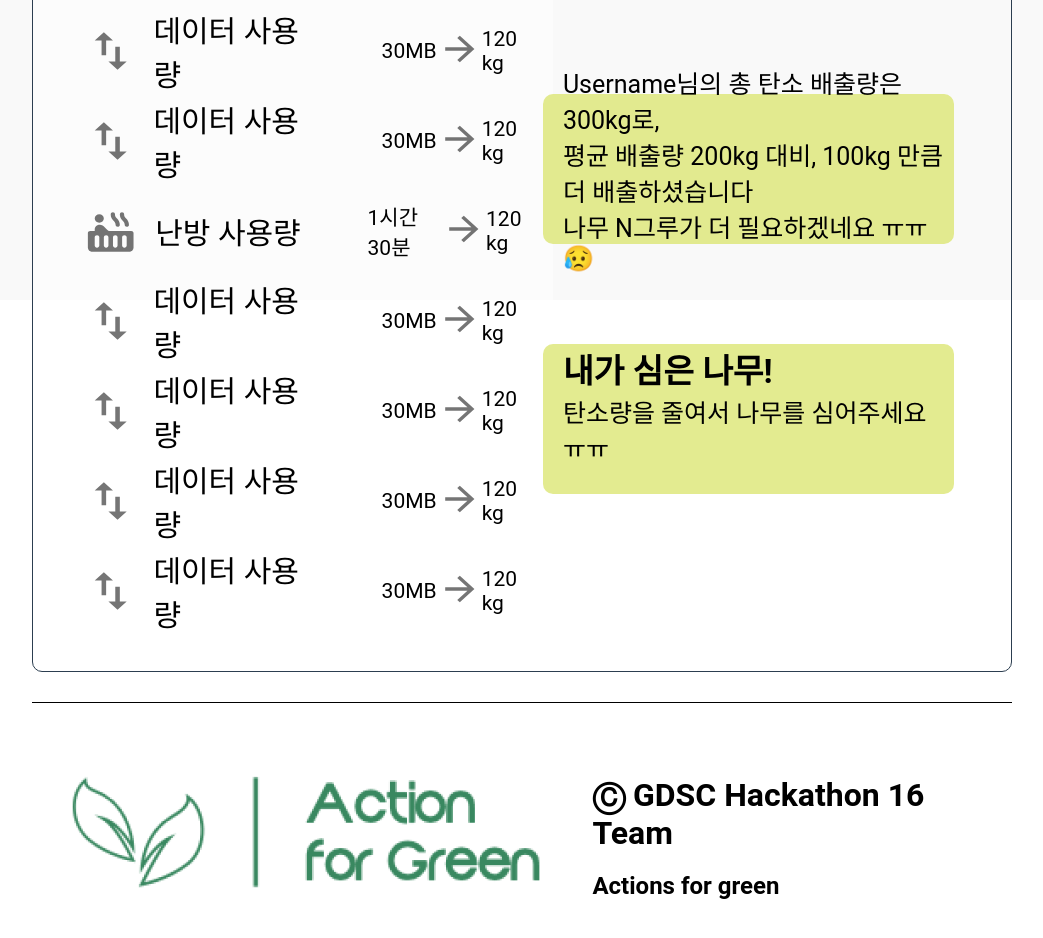
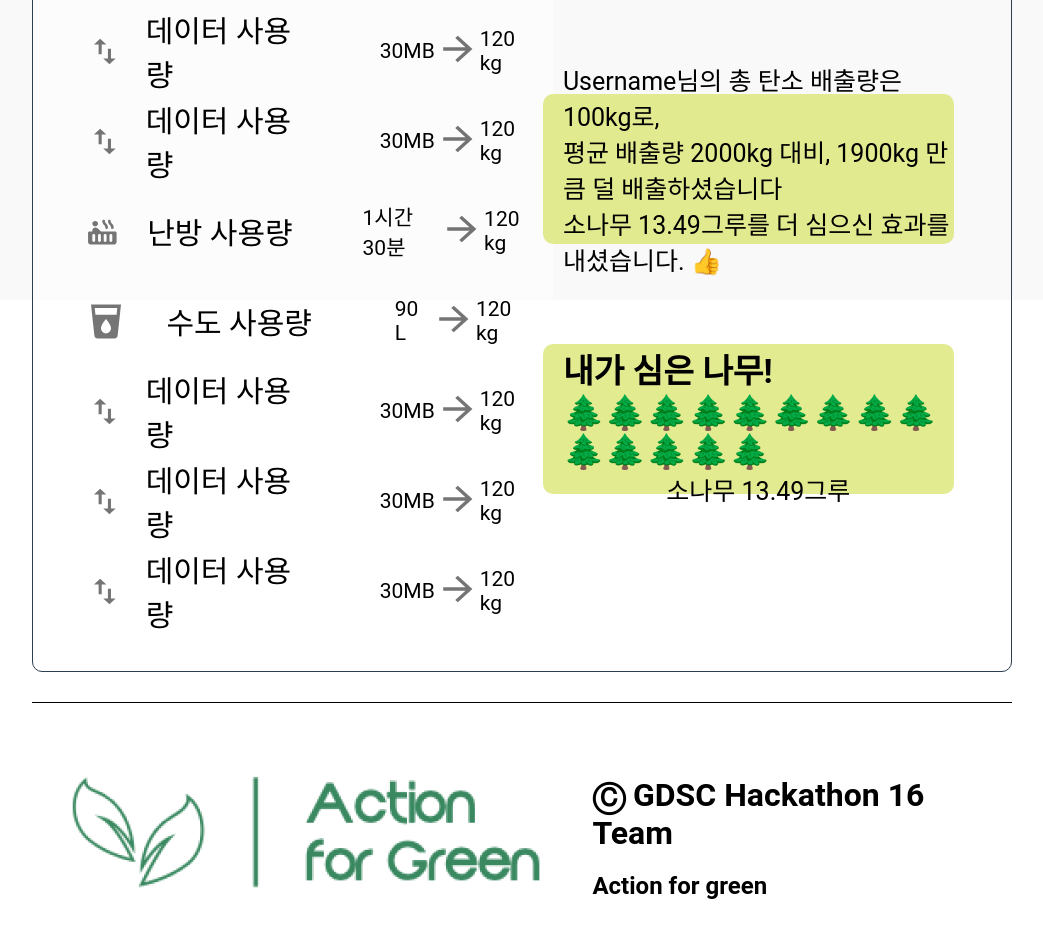
Before and after one commit to kasterra/16_ActionForGreen, a React (Create React App) app: page /dashboard in a window 1280 px wide. Shown: the part 1020-1958 px from the top of the page, without its empty margins (118-1161 px from the left). Built offline with nearby package versions, Linux system fonts and the light colour scheme.

Commit message:
on construction...

```diff
--- a/src/components/Dashboard/Dashboard.jsx
+++ b/src/components/Dashboard/Dashboard.jsx
@@ -13,6 +13,13 @@ import Footer from "components/Footer/Footer";
 // eslint-disable-next-line react/prop-types
 const Dashboard = ({ yourCarbon, averageCarbon }) => {
   const [currentMenu, setCurrentMenu] = useState(0);
+  const repeatTree = num => {
+    let trees = "";
+    for (let i = 0; i < num; ++i) {
+      trees += "🌲";
+    }
+    return trees;
+  };
   return (
     <div className="dashboard">
       <div className="app-bar">
@@ -82,7 +89,7 @@ const Dashboard = ({ yourCarbon, averageCarbon }) => {
                       carbonEmit={120}
                     />
                     <UsageData
-                      kindOfUsage="data"
+                      kindOfUsage="water"
                       usedAmount={90}
                       carbonEmit={120}
                     />
@@ -115,18 +122,29 @@ const Dashboard = ({ yourCarbon, averageCarbon }) => {
                       </span>
                       {averageCarbon > yourCarbon ? (
                         <span>
-                          나무 N그루를 더 심으신 효과를 내셨습니다. 👍
+                          소나무 {((averageCarbon - yourCarbon) / 10000) * 71}
+                          그루를 더 심으신 효과를 내셨습니다. 👍
                         </span>
                       ) : (
-                        <span>나무 N그루가 더 필요하겠네요 ㅠㅠ 😥</span>
+                        <span>
+                          소나무 {((yourCarbon - averageCarbon) / 10000) * 71}
+                          그루가 더 필요하겠네요 ㅠㅠ 😥
+                        </span>
                       )}
                     </div>
                     <div className="box tree-box bottom">
                       <span className="box-title">내가 심은 나무!</span>
                       {averageCarbon > yourCarbon ? (
                         <>
-                          <div className="trees">🌲🌲🌲🌲🌲🌲🌲</div>
-                          <span className="tree-description">나무 N그루</span>
+                          <div className="trees">
+                            {repeatTree(
+                              ((averageCarbon - yourCarbon) / 10000) * 71
+                            )}
+                          </div>
+                          <span className="tree-description">
+                            소나무 {((averageCarbon - yourCarbon) / 10000) * 71}
+                            그루
+                          </span>
                         </>
                       ) : (
                         <span className="tree-description">
@@ -163,7 +181,7 @@ const Dashboard = ({ yourCarbon, averageCarbon }) => {
                   <div className="main box half-less">
                     <div className="check-item">
                       <Checkbox size="large" />
-                      <span>평균 1인가구 탄소배출량 50% 초과시 알림</span>
+                      <span>매일 7시에 전날 탄소배출량 알림 받기</span>
                     </div>
                     <div className="check-item">
                       <Checkbox size="large" />
@@ -191,6 +209,7 @@ const Dashboard = ({ yourCarbon, averageCarbon }) => {
                     <AlertLog date="2021-01-01" content="목표량 50% 초과" />
                   </div>
                 </div>
+                <Footer />
               </div>
             )}
           </>
--- a/src/components/Dashboard/components/UsageData.jsx
+++ b/src/components/Dashboard/components/UsageData.jsx
@@ -4,6 +4,7 @@ import car from "assets/car.svg";
 import data from "assets/data.svg";
 import hotTub from "assets/hot-tub.svg";
 import powerPlug from "assets/power-plug.svg";
+import water from "assets/water.svg";
 
 // eslint-disable-next-line react/prop-types
 const UsageData = ({ kindOfUsage, usedAmount, carbonEmit }) => {
@@ -17,6 +18,8 @@ const UsageData = ({ kindOfUsage, usedAmount, carbonEmit }) => {
         return hotTub;
       case "elect":
         return powerPlug;
+      case "water":
+        return water;
       default:
         break;
     }
@@ -31,6 +34,8 @@ const UsageData = ({ kindOfUsage, usedAmount, carbonEmit }) => {
         return "난방 사용량";
       case "elect":
         return "전력 사용량";
+      case "water":
+        return "수도 사용량";
       default:
         break;
     }
@@ -49,6 +54,8 @@ const UsageData = ({ kindOfUsage, usedAmount, carbonEmit }) => {
         }${usedAmount % 60}분`;
       case "elect":
         return usedAmount + " kw";
+      case "water":
+        return usedAmount + " L";
       default:
         break;
     }
--- a/src/components/Dashboard/containers/DashboardContainer.jsx
+++ b/src/components/Dashboard/containers/DashboardContainer.jsx
@@ -2,7 +2,7 @@ import React from "react";
 import Dashboard from "../Dashboard";
 
 const DashboardContainer = () => {
-  return <Dashboard yourCarbon={300} averageCarbon={200} />;
+  return <Dashboard yourCarbon={100} averageCarbon={2000} />;
 };
 
 export default DashboardContainer;
--- a/src/components/Dashboard/css/index.css
+++ b/src/components/Dashboard/css/index.css
@@ -394,9 +394,23 @@
 }
 
 .dashboard .usage .main-icon {
+  display: -webkit-box;
+  display: -ms-flexbox;
+  display: flex;
+  -webkit-box-pack: center;
+      -ms-flex-pack: center;
+          justify-content: center;
+  -webkit-box-align: center;
+      -ms-flex-align: center;
+          align-items: center;
   width: 50px;
   height: 50px;
   margin-right: 20px;
+}
+
+.dashboard .usage .main-icon img {
+  width: 90%;
+  height: 90%;
 }
 
 .dashboard .usage .usage-title {
--- a/src/components/Dashboard/css/index.scss
+++ b/src/components/Dashboard/css/index.scss
@@ -244,9 +244,16 @@
       margin-bottom: 40px;
     }
     .main-icon {
+      display: flex;
+      justify-content: center;
+      align-items: center;
       width: 50px;
       height: 50px;
       margin-right: 20px;
+      img {
+        width: 90%;
+        height: 90%;
+      }
     }
     .usage-title {
       display: flex;
--- a/src/components/Footer/Footer.jsx
+++ b/src/components/Footer/Footer.jsx
@@ -9,7 +9,7 @@ const Footer = () => {
         <img src={logo} alt="Logo img" />
         <div className="text">
           <h1>Ⓒ GDSC Hackathon 16 Team</h1>
-          <h2>Actions for green</h2>
+          <h2>Action for green</h2>
         </div>
       </div>
     </>
```
Also changed, not shown: src/assets/water.svg (added), 1 other file (tests, documents, lock files or other folders).
